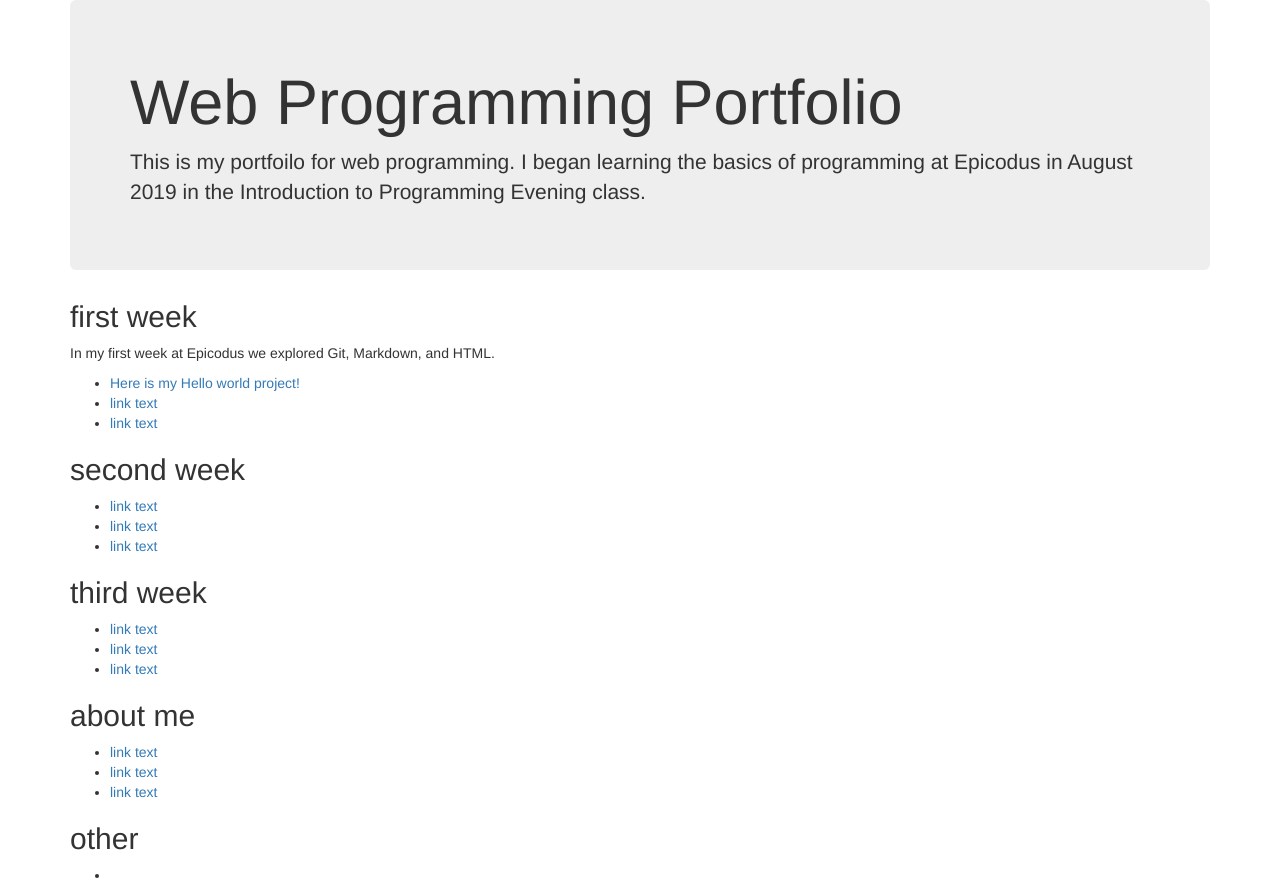
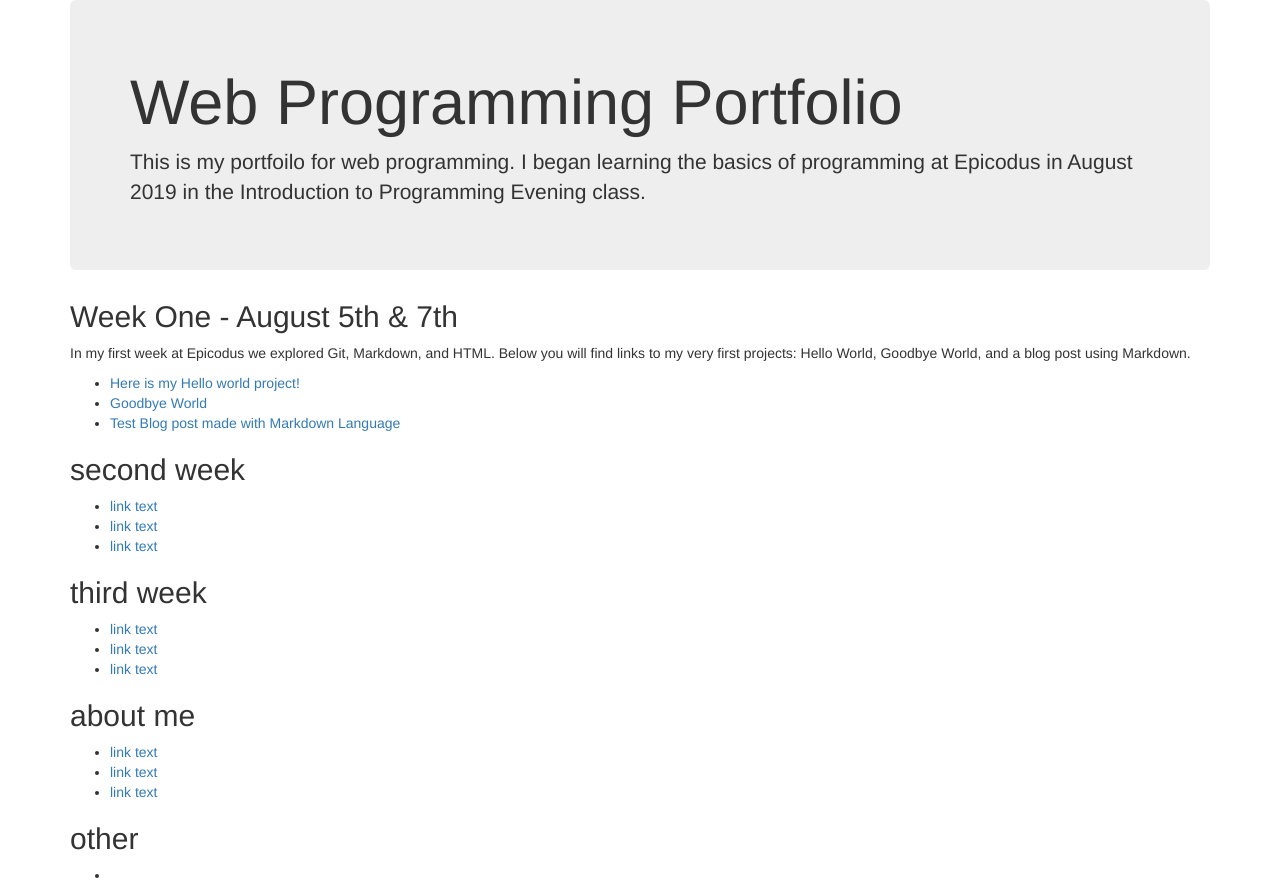
Before and after one commit to fcw1987/Portfolio, a plain HTML site: page index.html in a window 1280 px wide. Drawn offline with Linux system fonts and the light colour scheme.

Commit message:
added content to week one with links to github projects and discriptions

```diff
--- a/index.html
+++ b/index.html
@@ -9,17 +9,19 @@
       <div class="jumbotron">
         <h1>Web Programming Portfolio</h1>
         <p>
-          This is my portfoilo for web programming. I began learning the basics of programming at Epicodus in August 2019 in the Introduction to Programming Evening class.
+          This is my portfoilo for web programming. I began learning the basics of
+          programming at Epicodus in August 2019 in the Introduction to Programming Evening class.
         </p>
       </div>
-      <h2>first week</h2>
+      <h2>Week One - August 5th & 7th</h2>
       <p>
-        In my first week at Epicodus we explored Git, Markdown, and HTML.
+        In my first week at Epicodus we explored Git, Markdown, and HTML. Below you will find links
+        to my very first projects: Hello World, Goodbye World, and a blog post using Markdown.
       </p>
       <ul>
         <li><a href="https://github.com/fcw1987/hello-world">Here is my Hello world project!</a></li>
-        <li><a href="url">link text</a></li>
-        <li><a href="url">link text</a></li>
+        <li><a href="https://github.com/fcw1987/goodbye">Goodbye World</a></li>
+        <li><a href="https://github.com/fcw1987/blog">Test Blog post made with Markdown Language</a></li>
       </ul>
       <h2>second week</h2>
       <ul>
```
